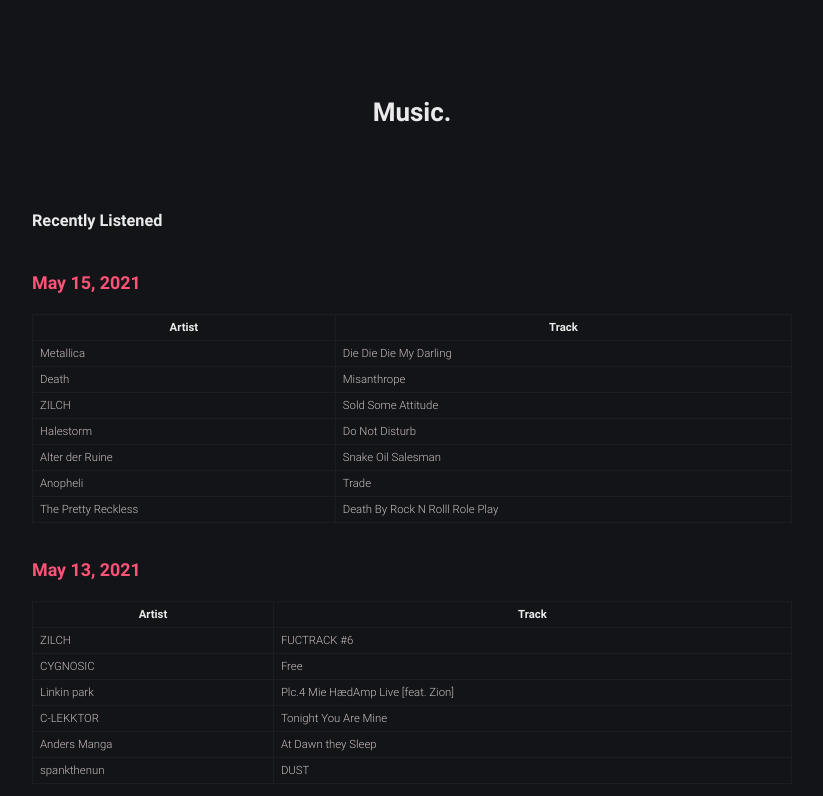
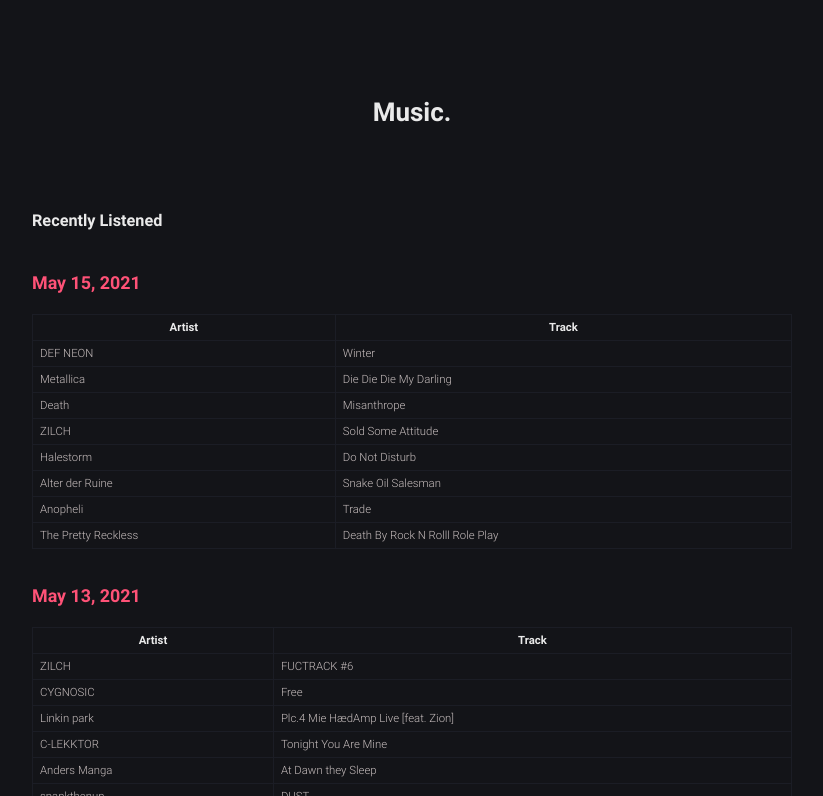
Before and after one commit to robert-marshall/xyz, a Jekyll site: the page built from music.md, in a window 1280 px wide and 900 px high, cut to the strip 104-900 px from the top of the window. Shown: the whole strip, without its empty margins (228-1051 px from the left). Built offline with Jekyll 4.4.1, drawn with Linux system fonts in a browser that asks for light colours.

```diff
--- a/music.md
+++ b/music.md
@@ -11,6 +11,7 @@
 
 | Artist | Track |
 |--------|-------|
+DEF NEON | Winter
 Metallica | Die Die Die My Darling
 Death | Misanthrope
 ZILCH | Sold Some Attitude
```
